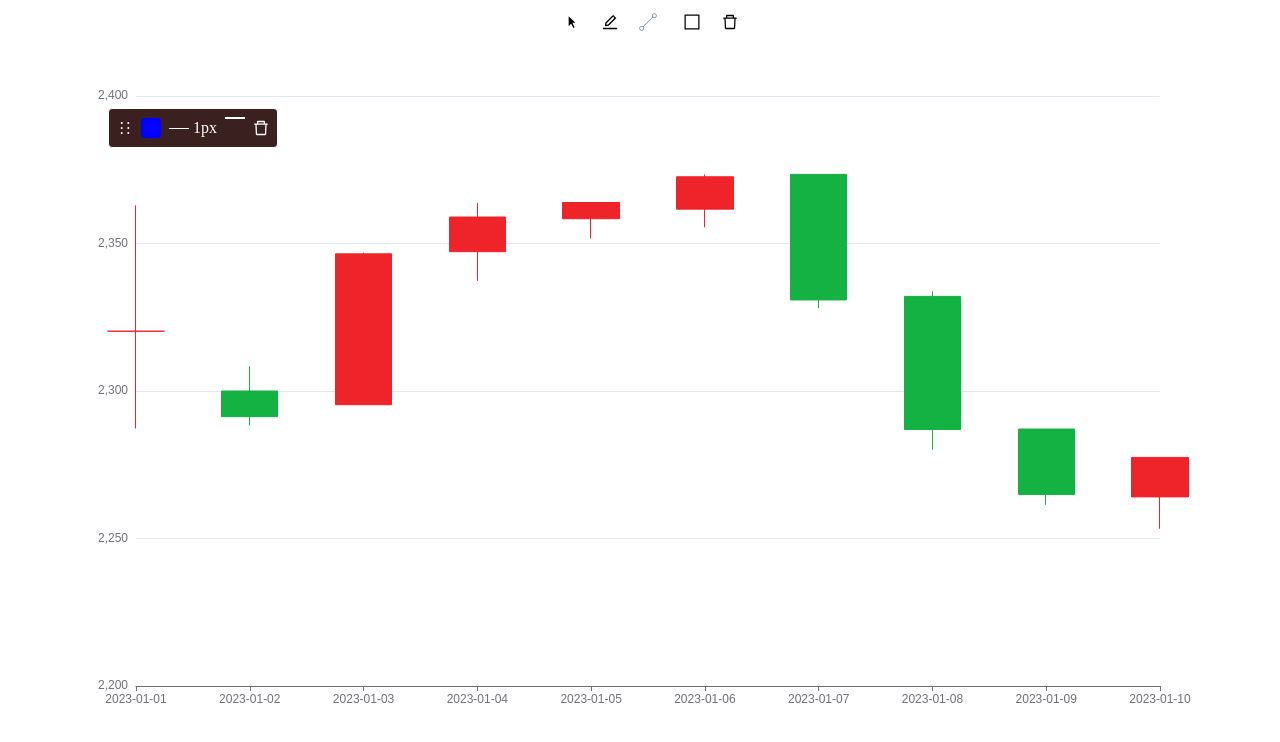
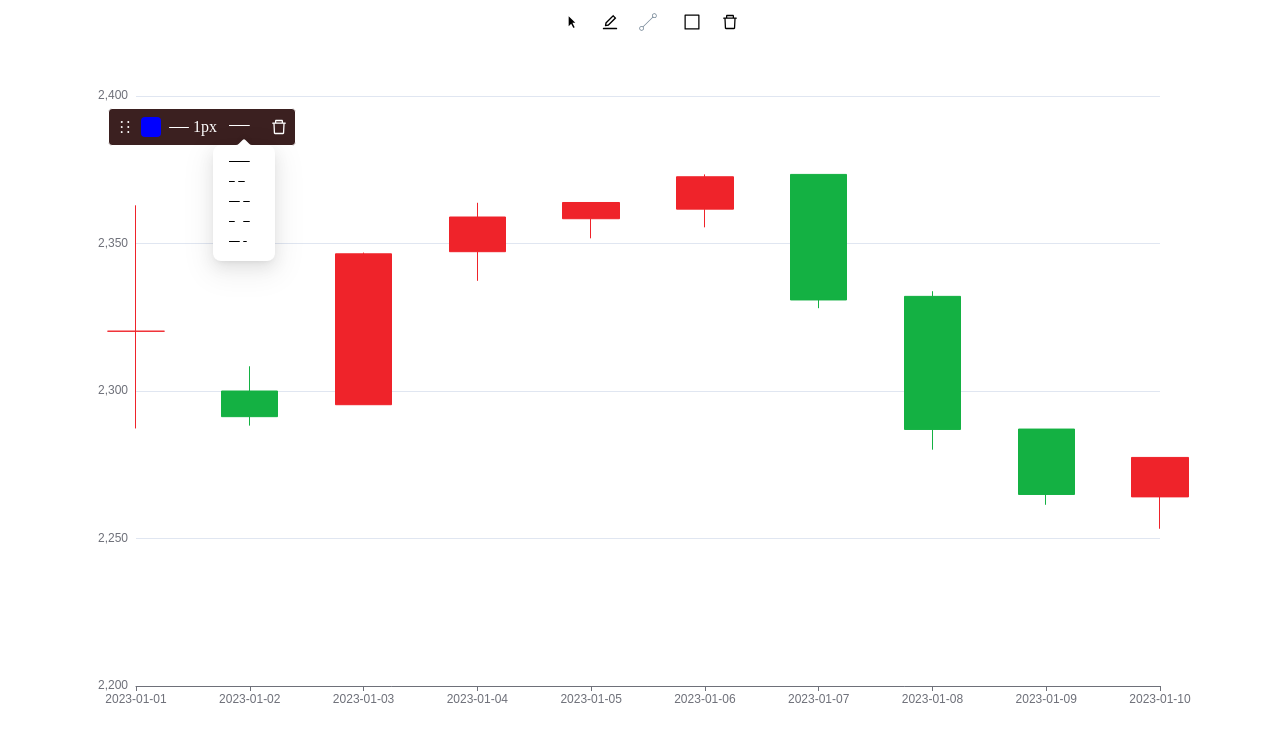
Before and after one commit to 972716557/echart, a React (Vite) app: page / in a window 1280 px wide. Both pictures are taken after a click on the element 235 px from the left and 128 px from the top of the page. Shown: the top 742 px of the page. Built offline with nearby package versions, Linux system fonts and the light colour scheme.

Commit message:
增加svg绘画虚线

```diff
--- a/src/indicator.tsx
+++ b/src/indicator.tsx
@@ -2,6 +2,7 @@ import { useEffect, useRef, useState } from "react";
 import { DeleteOutlined, HolderOutlined } from "@ant-design/icons";
 import { Popover } from "antd";
 import type { Line } from "./interface";
+import SvgDashedLine from "./line-svg";
 const colors = [
   "#0000FF",
   "#008000",
@@ -26,14 +27,7 @@ const colors = [
 
 const widths = [1, 2, 3, 4];
 
-const lineStyles = ["solid", "dashed", "dotted"];
-
-const lineDash = [
-  [5, 5],
-  [10, 5],
-  [5, 10],
-  [10, 5, 2, 5],
-];
+const lineDash = [[], [5, 5], [10, 5], [5, 10], [10, 5, 2, 5]];
 
 interface IndicatorProps {
   onDelete?: () => void;
@@ -56,7 +50,7 @@ const Indicator = ({
   const [selectedWidth, setSelectedWidth] = useState(widths[0]);
   const [widthOpen, setWidthOpen] = useState(false);
 
-  const [selectedStyle, setSelectedStyle] = useState(lineStyles[0]);
+  const [selectedStyle, setSelectedStyle] = useState(0);
   const [styleOpen, setStyleOpen] = useState(false);
 
   const [isDrawing, setIsDrawing] = useState(false);
@@ -111,7 +105,10 @@ const Indicator = ({
     if (initialLine) {
       setSelectedWidth(initialLine?.style?.lineWidth);
       setSelectedColor(initialLine?.style?.stroke);
-      setSelectedStyle(initialLine?.style?.stroke);
+      const index = lineDash.findIndex(
+        (item) => String(item) === String(initialLine?.style?.lineDash)
+      );
+      setSelectedStyle(index);
     }
   }, [initialLine]);
   return (
@@ -248,39 +245,31 @@ const Indicator = ({
               flexDirection: "column",
             }}
           >
-            {lineStyles.map((lineStyle, index) => (
+            {lineDash.map((lineStyle, index) => (
               <div
-                key={lineStyle}
+                key={index}
+                style={{ padding: 4 }}
                 onClick={() => {
-                  onChangeStyle?.(lineDash[index]);
-                  setSelectedStyle(lineStyle);
+                  onChangeStyle?.(lineStyle);
+                  setSelectedStyle(index);
                   setStyleOpen(false);
                 }}
-                style={{
-                  width: 20,
-                  height: 20,
-                  background: "transparent",
-                  borderTop: `2px ${lineStyle} #3f3b3bff`,
-                }}
-              ></div>
+              >
+                <SvgDashedLine lineDash={lineStyle} stroke="#000" />
+              </div>
             ))}
           </div>
         }
         title={null}
-        trigger="hover"
+        trigger="click"
         open={styleOpen}
         onOpenChange={(open) => {
           setStyleOpen(open);
         }}
       >
-        <div
-          style={{
-            width: 20,
-            height: 20,
-            background: "transparent",
-            borderTop: `2px ${selectedStyle} #fff`,
-          }}
-        ></div>
+        <div style={{ padding: 4 }}>
+          <SvgDashedLine lineDash={lineDash[selectedStyle]} />
+        </div>
       </Popover>
       <DeleteOutlined style={{ color: "#fff" }} onClick={onDelete} />
     </div>
--- /dev/null
+++ b/src/line-svg.tsx
@@ -0,0 +1,41 @@
+/**
+ * SVG 虚线组件（与 ECharts lineDash 配置适配）
+ * @param {Object} props - 线段配置
+ * @param {number} props.x1 - 起点 x 坐标
+ * @param {number} props.y1 - 起点 y 坐标
+ * @param {number} props.x2 - 终点 x 坐标
+ * @param {number} props.y2 - 终点 y 坐标
+ * @param {string} props.stroke - 线段颜色（默认 #ff4d4f）
+ * @param {number} props.lineWidth - 线宽（默认 2）
+ * @param {number[]} props.lineDash - 虚线样式数组（如 [5,5]，对应 ECharts lineDash）
+ * @param {number} props.lineDashOffset - 虚线偏移量（对应 ECharts lineDashOffset，默认 0）
+ * @param {string} props.strokeLinecap - 线端样式（默认 round，可选 butt/square/round）
+ */
+const SvgDashedLine = ({
+  stroke = "#fff",
+  lineWidth = 2,
+  lineDash = [],
+  lineDashOffset = 0,
+  strokeLinecap = "round",
+}) => {
+  // 将 ECharts lineDash 数组转换为 SVG stroke-dasharray 字符串（用空格分隔）
+  const strokeDasharray = lineDash.join(" ");
+
+  return (
+    <svg width="30" height="4" style={{ display: "block" }}>
+      <line
+        x1={0}
+        y1={0}
+        x2={20}
+        y2={0}
+        stroke={stroke}
+        strokeWidth={lineWidth}
+        strokeDasharray={strokeDasharray} // 适配 lineDash
+        strokeDashoffset={lineDashOffset} // 适配 lineDashOffset
+        strokeLinecap={strokeLinecap}
+      />
+    </svg>
+  );
+};
+
+export default SvgDashedLine;
```
